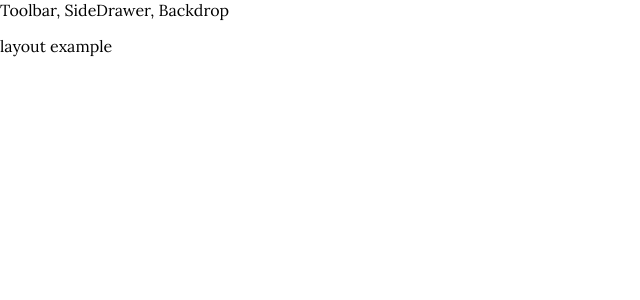
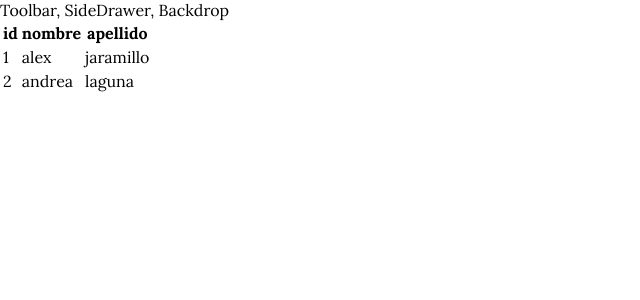
Before and after one commit to alexunjm/table-editing, a React app: page / in a window 1280 px wide. Shown: the top 300 px of the page, without its empty margins (0-640 px from the left). Built offline with nearby package versions, Linux system fonts and the light colour scheme.

Commit message:
Definición básica de la tabla

```diff
--- a/src/App.js
+++ b/src/App.js
@@ -1,16 +1,15 @@
 import React, { Component } from 'react';
 
-import Layout from './components/Layout/Layout'
+import Layout from "./components/Layout/Layout";
+import TableContainer from './containers/Table/TableContainer';
 
 class App extends Component {
   render() {
-    return (
-      <div>
-		  <Layout>
-			  <p> layout example </p>
-		  </Layout>
-      </div>
-    );
+    return <div>
+        <Layout>
+          <TableContainer />
+        </Layout>
+      </div>;
   }
 }
 
--- /dev/null
+++ b/src/components/Table/Body/Body.js
@@ -0,0 +1,11 @@
+import React from "react";
+
+import Row from "./Row/Row";
+
+const body = props => (
+  <tbody>
+    {props.data.map(elm => <Row key={elm.id} data={elm}/>)}
+  </tbody>
+);
+
+export default body;
--- /dev/null
+++ b/src/components/Table/Body/Row/Row.js
@@ -0,0 +1,15 @@
+import React from 'react';
+
+const row = props => {
+	let keys = [];
+	for (let key in props.data) {
+		keys.push({ key, value: props.data[key] });
+	}
+	return (
+  <tr>
+    {keys.map(elm => <td key={elm.key} >{elm.value}</td>)}
+  </tr>
+	)
+};
+
+export default row;
--- /dev/null
+++ b/src/components/Table/Head/Head.js
@@ -0,0 +1,16 @@
+import React from "react";
+
+const head = props => {
+	let keys = [];
+	for (let key in props.data) {
+		keys.push({id: key, name: key});
+	}
+
+	return <thead>
+      <tr>
+        {keys.map(col => <th key={col.id}>{col.name}</th>)}
+      </tr>
+    </thead>;
+};
+
+export default head;
--- /dev/null
+++ b/src/components/Table/Table.js
@@ -0,0 +1,13 @@
+import React from "react";
+
+import Head from "./Head/Head";
+import Body from './Body/Body';
+
+const table = props => (
+  <table>
+    <Head data={props.data[0]} />
+    <Body data={props.data} />
+  </table>
+);
+
+export default table;
--- /dev/null
+++ b/src/containers/Table/TableContainer.js
@@ -0,0 +1,21 @@
+import React, {Component} from 'react';
+
+import Table from '../../components/Table/Table';
+
+class TableContainer extends Component {
+
+	state = {
+		data : [
+			{id: 1, nombre: "alex", apellido: "jaramillo"},
+			{id: 2, nombre: "andrea", apellido: "laguna"}
+		]
+	}
+
+	render() {
+		return <div>
+			<Table data={this.state.data} />
+		</div>;
+	}
+}
+
+export default TableContainer;
```
